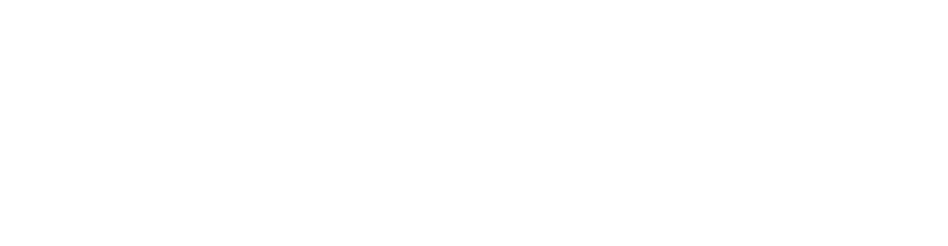
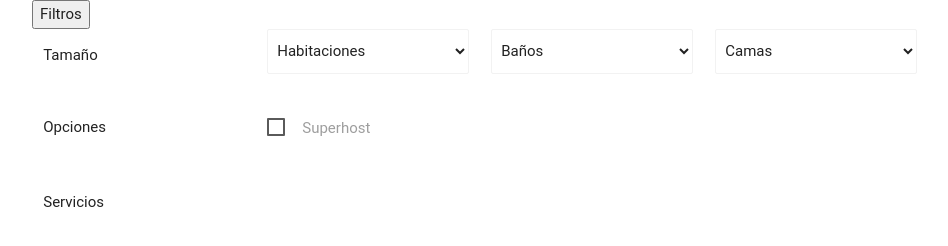
Before and after one commit to ValenMiranda/Airbnb, a website: page index-dos.html in a window 1280 px wide. Shown: the whole page, without its empty margins (160-1108 px from the left). Drawn offline with Linux system fonts and the light colour scheme; a web font is replaced by a local one.

Commit message:
filtro tamaño y opciones ok

```diff
--- a/index-dos.html
+++ b/index-dos.html
@@ -6,6 +6,92 @@
 	<link rel="stylesheet" href="dist/css/style.min.css">
 </head>
 <body>
+<!--INICIO Seccion filtro dos-->
+<section class="filtrodos">
+	<div class="container">
+		<div class="row">
+			<div class="col l12">
+				<button>Filtros</button>
+			</div>
+			<div class="col l12">
+				<div class="col l3">
+					<p>Tamaño</p>
+				</div>
+
+				<div class="col l3">
+  					<select class="browser-default">
+    				<option value="" disabled selected>Habitaciones</option>
+    				<option value="1">1</option>
+   					<option value="2">2</option>
+    				<option value="3">3</option>
+   					<option value="4">2</option>
+    				<option value="5">3</option>
+  					</select>
+				</div>
+
+				<div class="col l3">
+  					<select class="browser-default">
+    				<option value="" disabled selected>Baños</option>
+    				<option value="1">1</option>
+   					<option value="2">2</option>
+    				<option value="3">3</option>
+  					</select>
+				</div>
+
+				<div class="col l3">
+  					<select class="browser-default">
+    				<option value="" disabled selected>Camas</option>
+    				<option value="1">1</option>
+   					<option value="2">2</option>
+    				<option value="3">3</option>
+  					</select>
+				</div>
+			</div>
+		</div>
+	</div>
+		<div class="container">
+		<div class="row">
+			<div class="col l12">
+				<div class="col l3">
+					<p>Opciones</p>
+				</div>
+
+				<div class="col l3">
+				    <p>
+     				 <input type="checkbox" id="super" />
+     				 <label for="test5">Superhost</label>
+    				</p>
+				</div>
+
+				<div class="col l3">
+				</div>
+
+				<div class="col l3">
+				</div>
+			</div>
+		</div>
+	</div>
+		<div class="container">
+		<div class="row">
+			<div class="col l12">
+				<div class="col l3">
+					<p>Servicios</p>
+				</div>
+
+				<div class="col l3">
+				</div>
+
+				<div class="col l3">
+				</div>
+
+				<div class="col l3">
+				</div>
+			</div>
+		</div>
+	</div>
+
+</section>
+<!--FIN Seccion filtro dos-->
 	<script src="dist/js/script.js"></script>
 </body>
 </html>
```
Also changed, not shown: index.html (+1 -0 lines).
